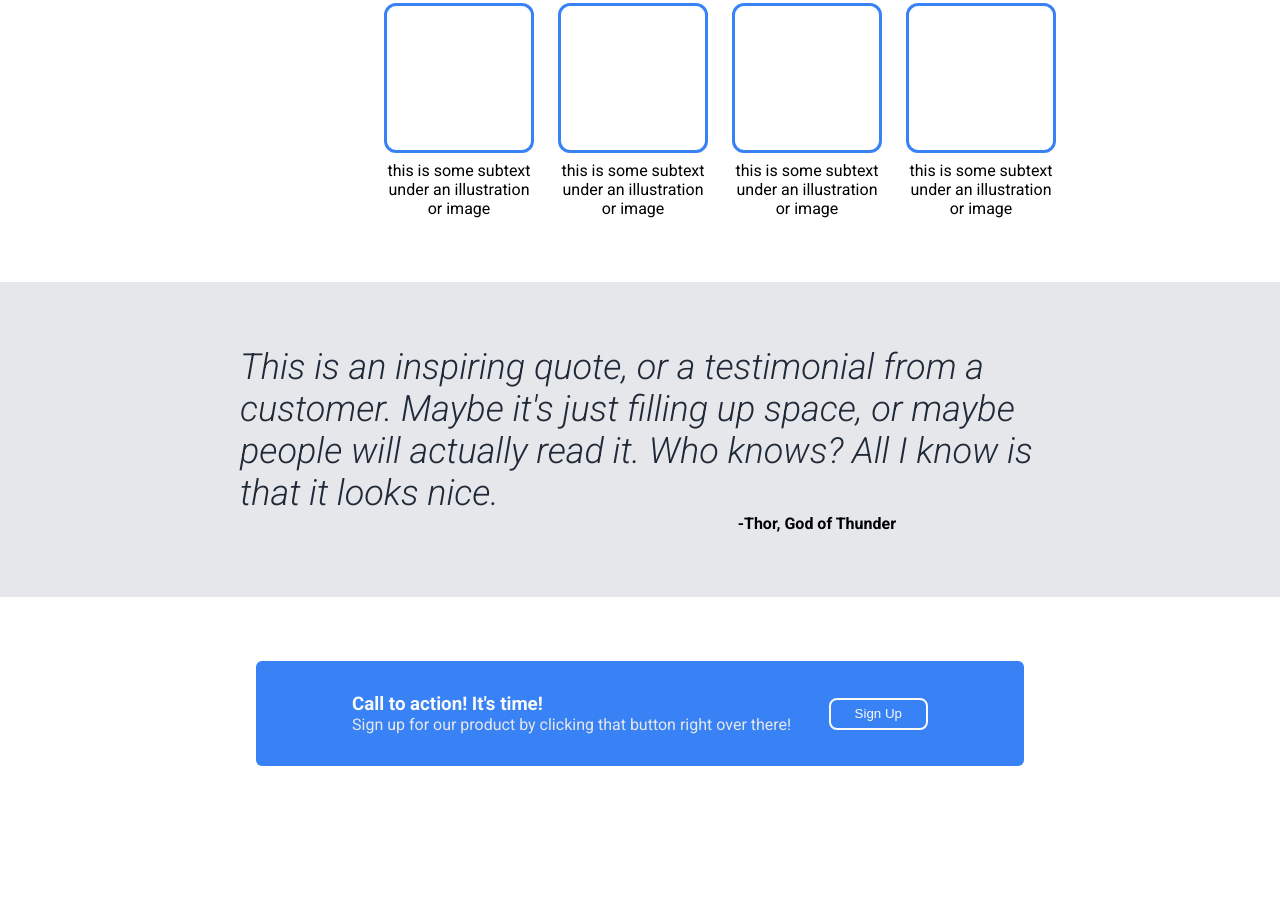
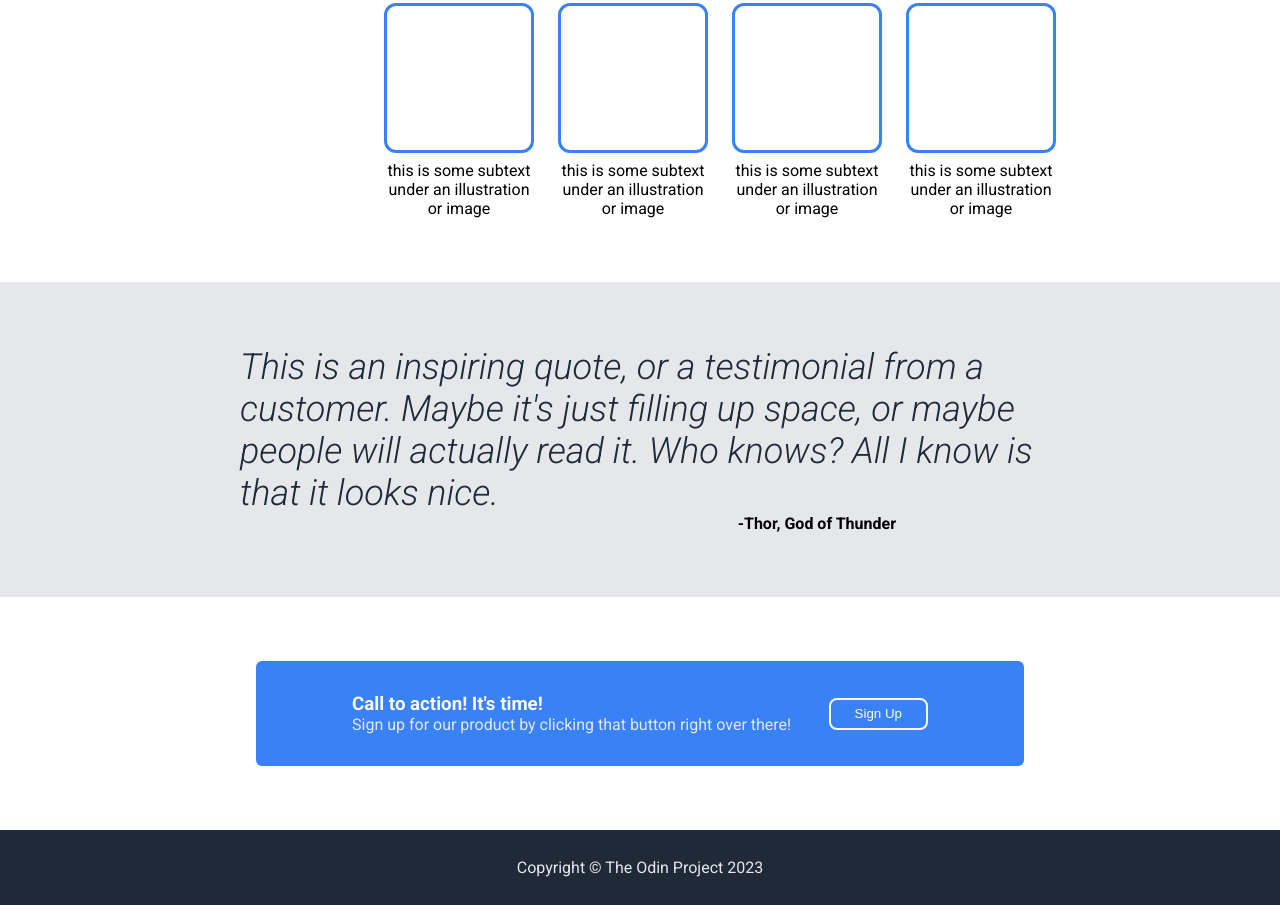
Before and after one commit to Kevtronium/landing-page, a plain HTML site: page index.html in a window 1280 px wide. Shown: the part 502-1407 px from the top of the page. Before the commit the page ends 1332 px from the top, so only its background shows below. Drawn offline with Linux system fonts and the light colour scheme.

Commit message:
Add footer component

```diff
--- a/css/style.css
+++ b/css/style.css
@@ -183,3 +183,14 @@ a {
   background-color: transparent;
   height: 32px;
 }
+
+/* FOOTER */
+
+.footer {
+  background-color: #1f2937;
+  color: #e5e7eb;
+  display: flex;
+  justify-content: center;
+  align-items: center;
+  height: 75px;
+}
--- a/index.html
+++ b/index.html
@@ -91,5 +91,8 @@
         <button class="cta-btn">Sign Up</button>
       </div>
     </div>
+    <div class="footer">
+      <p class="copyright">Copyright &copy The Odin Project 2023</p>
+    </div>
   </body>
 </html>
```
